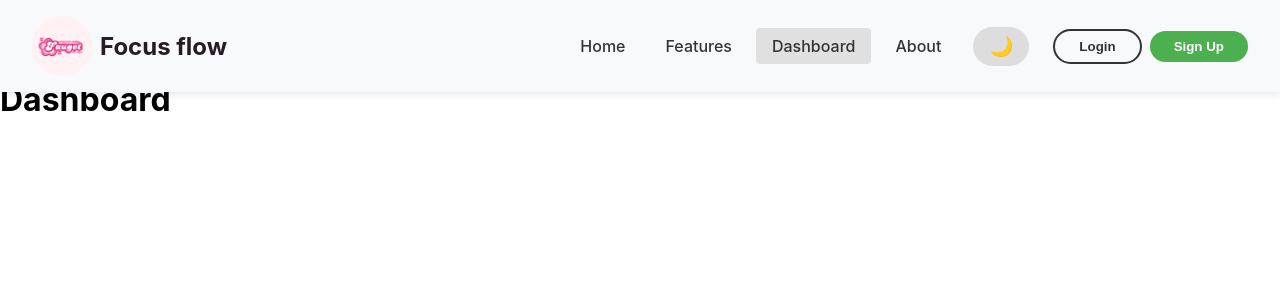
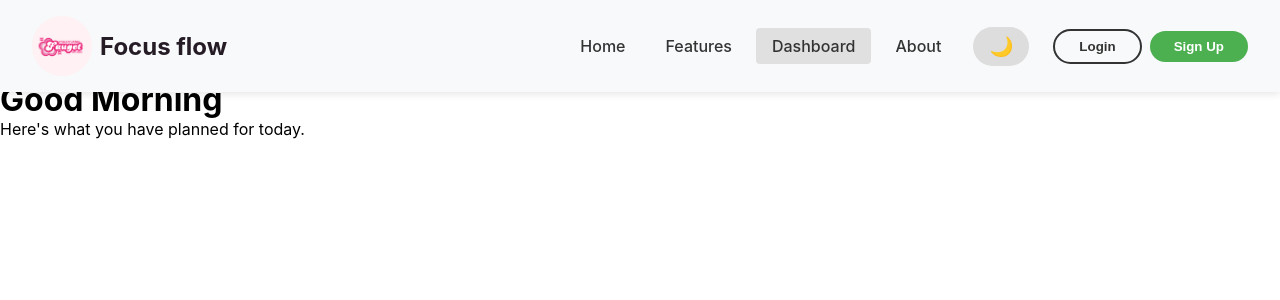
Before and after one commit to Pawina85/task-manager, a React (Vite) app: page /dashboard in a window 1280 px wide. Shown: the top 300 px of the page. Built offline with nearby package versions, Linux system fonts and the light colour scheme.

Commit message:
Dashboard page

```diff
--- a/src/components/Dashboard.jsx
+++ b/src/components/Dashboard.jsx
@@ -1,9 +1,13 @@
-
+import { useState, useEffect } from "react";
+import { useTheme } from './context/ThemeContext';
 
 export default function Dashboard() {
     return (
         <div>
-            <h1>Dashboard</h1>
+            <div>
+            <h1>Good Morning</h1>
+            <p>Here's what you have planned for today.</p>
+            </div>
         </div>
     );
 }
```
